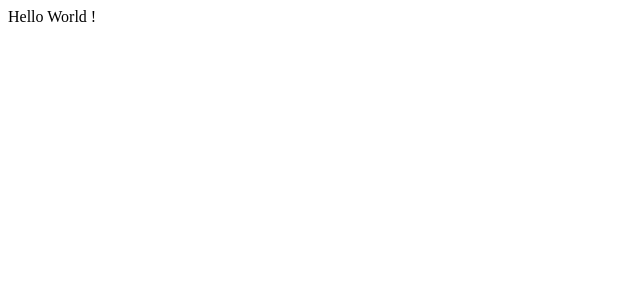
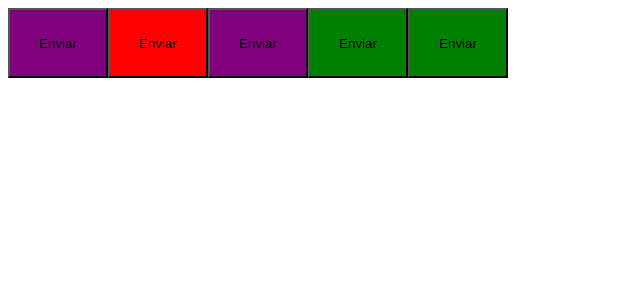
Before and after one commit to tiohs/GoBarber, a React (Vite) app in the folder Nivel 4/02_Criando_SPAS/timer/: page / in a window 1280 px wide. Shown: the top 300 px of the page, without its empty margins (0-640 px from the left). Built offline with nearby package versions, Linux system fonts and the light colour scheme.

Commit message:
styled compornents

```diff
--- a/Nivel 4/02_Criando_SPAS/timer/package.json
+++ b/Nivel 4/02_Criando_SPAS/timer/package.json
@@ -10,11 +10,13 @@
   },
   "dependencies": {
     "react": "^18.2.0",
-    "react-dom": "^18.2.0"
+    "react-dom": "^18.2.0",
+    "styled-components": "^5.3.8"
   },
   "devDependencies": {
     "@types/react": "^18.0.27",
     "@types/react-dom": "^18.0.10",
+    "@types/styled-components": "^5.1.26",
     "@vitejs/plugin-react": "^3.1.0",
     "typescript": "^4.9.3",
     "vite": "^4.1.0"
--- a/Nivel 4/02_Criando_SPAS/timer/src/App.tsx
+++ b/Nivel 4/02_Criando_SPAS/timer/src/App.tsx
@@ -1,10 +1,15 @@
+import { Button } from './Components/Button';
 
 function App() {
   return (
     <div>
-    Hello World !
+    <Button />
+    <Button variant='danger'/>
+    <Button variant='primary'/>
+    <Button variant='success'/>
+    <Button variant='secondary'/>
     </div>
   )
 }
 
-export default App
+export { App }
--- /dev/null
+++ b/Nivel 4/02_Criando_SPAS/timer/src/Components/Button.styles.ts
@@ -0,0 +1,18 @@
+import styled from 'styled-components';
+
+export type ButtonVariant = 'primary' | 'secondary' | 'success' | 'danger';
+interface ButtonContainerProps {
+  variant: ButtonVariant;
+}
+
+const buttonVariants = {
+  primary: 'purple',
+  secondary: 'green',
+  danger: 'red',
+  success: 'green'
+}
+export const ButtonContainer = styled.button<ButtonContainerProps>`
+  width: 100px;
+  height: 70px;
+  ${props => `background-color: ${buttonVariants[props.variant]}`}
+`;
--- /dev/null
+++ b/Nivel 4/02_Criando_SPAS/timer/src/Components/Button.tsx
@@ -0,0 +1,8 @@
+import { ButtonContainer, ButtonVariant } from './Button.styles';
+
+interface PropsButton {
+  variant?: ButtonVariant;
+}
+export function Button({ variant = 'primary' }: PropsButton){
+  return <ButtonContainer variant={variant}>Enviar</ButtonContainer>
+}
--- a/Nivel 4/02_Criando_SPAS/timer/src/main.tsx
+++ b/Nivel 4/02_Criando_SPAS/timer/src/main.tsx
@@ -1,6 +1,6 @@
 import React from 'react'
 import ReactDOM from 'react-dom/client'
-import App from './App'
+import { App } from './App'
 
 
 ReactDOM.createRoot(document.getElementById('root') as HTMLElement).render(
```
Also changed, not shown: 1 other file (tests, documents, lock files or other folders).
